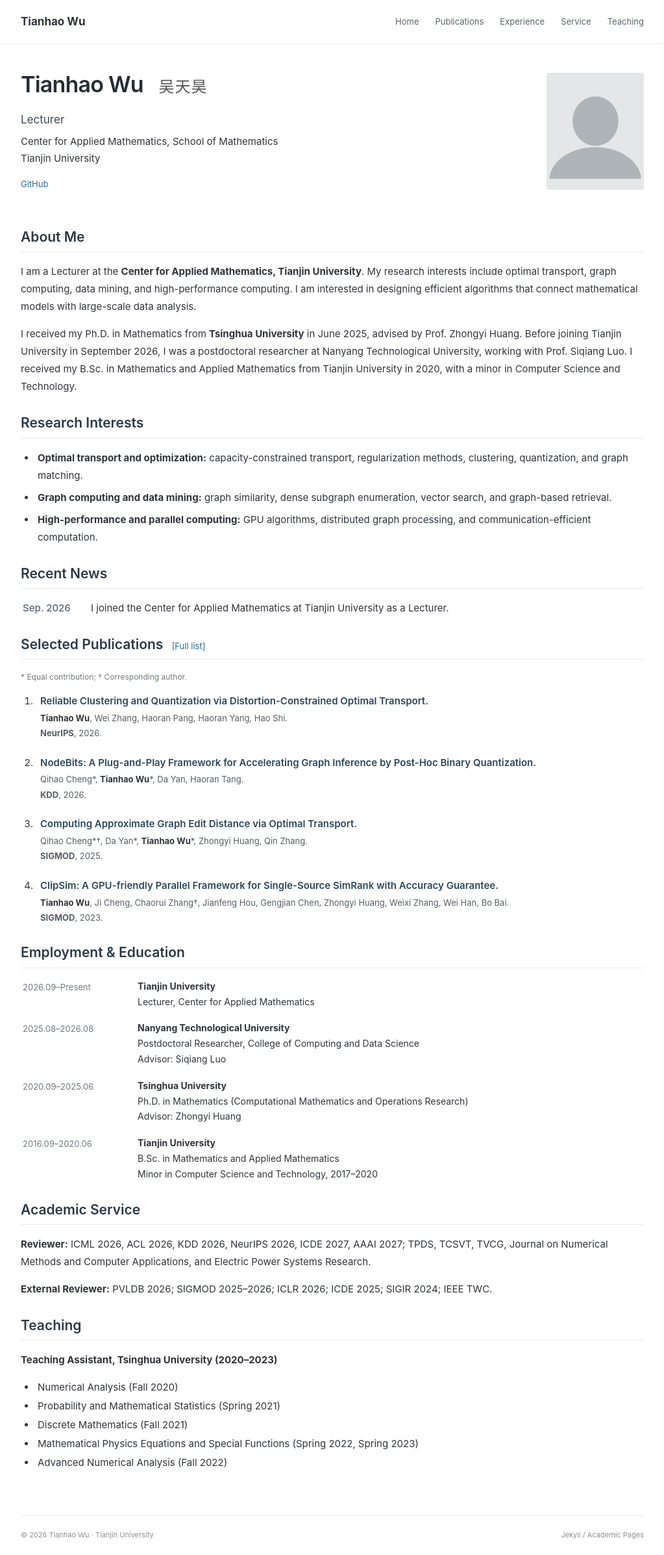
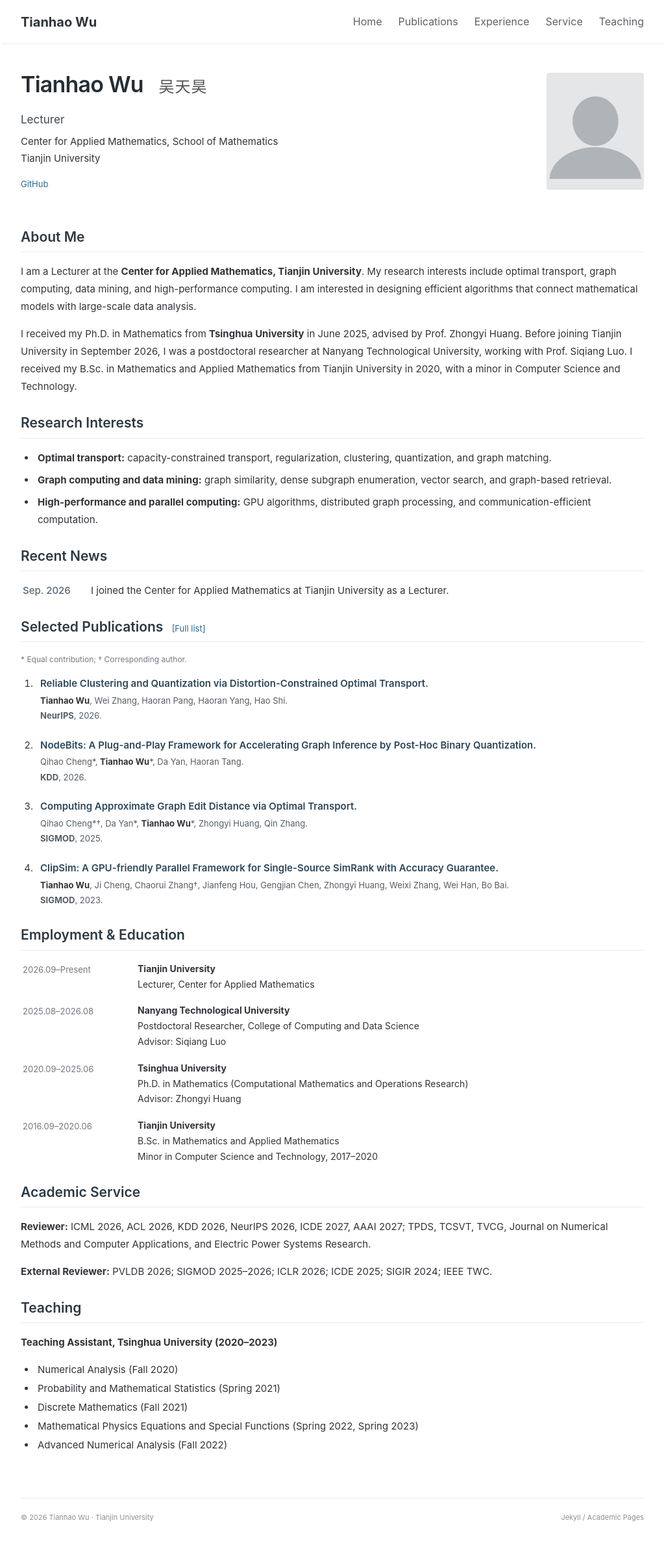
Before and after one commit to HereW/tianhao.wu.github.io, a Jekyll site: the page built from _pages/about.md, in a window 1280 px wide. Shown: the whole page at 65% size, without its empty margins (128-1151 px from the left). Built offline with Jekyll 4.4.1, drawn with Linux system fonts in a browser that asks for light colours; after the commit the page ends 2366 px from its top, so only the background shows below that.

Commit message:
Increase navigation text and shorten optimal transport description

```diff
--- a/_pages/about.md
+++ b/_pages/about.md
@@ -15,7 +15,7 @@ redirect_from:
 <section id="research">
 <h2>Research Interests</h2>
 <ul>
-<li><strong>Optimal transport and optimization:</strong> capacity-constrained transport, regularization methods, clustering, quantization, and graph matching.</li>
+<li><strong>Optimal transport:</strong> capacity-constrained transport, regularization, clustering, quantization, and graph matching.</li>
 <li><strong>Graph computing and data mining:</strong> graph similarity, dense subgraph enumeration, vector search, and graph-based retrieval.</li>
 <li><strong>High-performance and parallel computing:</strong> GPU algorithms, distributed graph processing, and communication-efficient computation.</li>
 </ul>
```
Also changed, not shown: assets/css/modern.css (+1 -1 lines).
